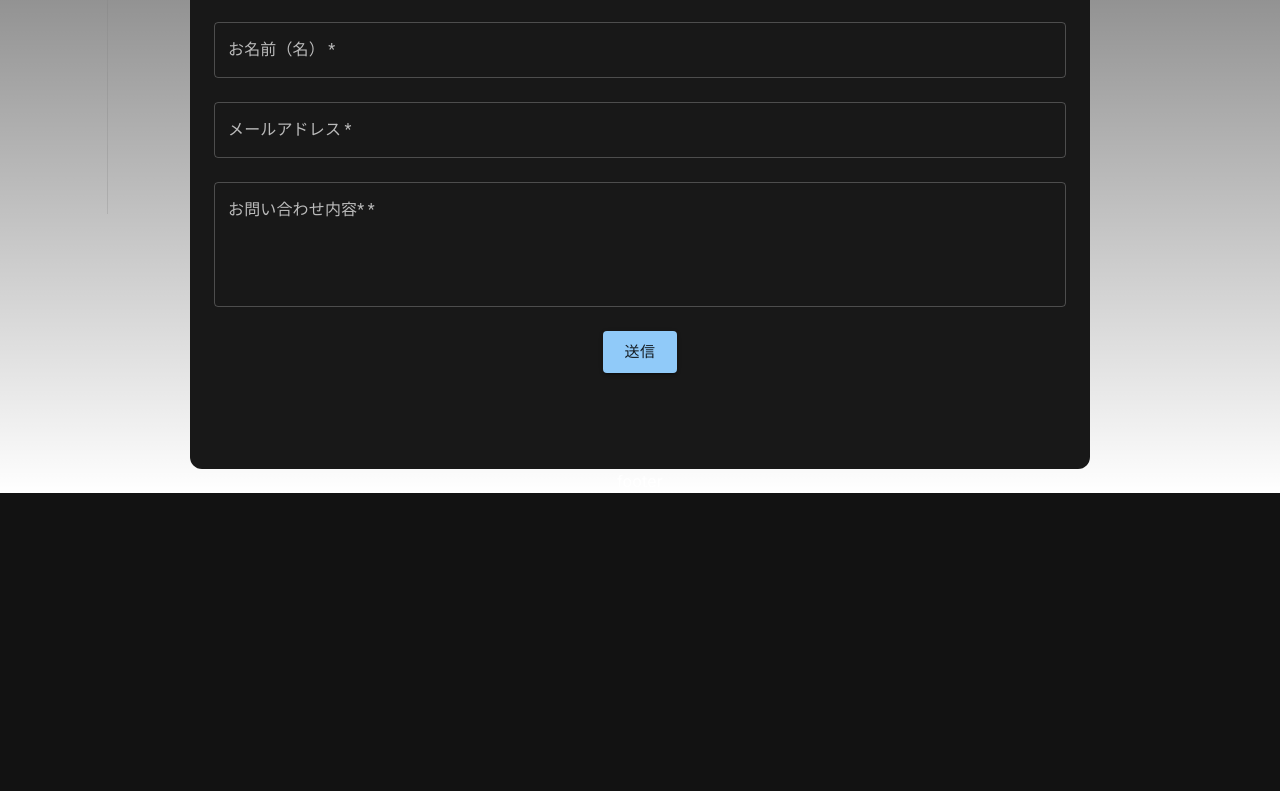
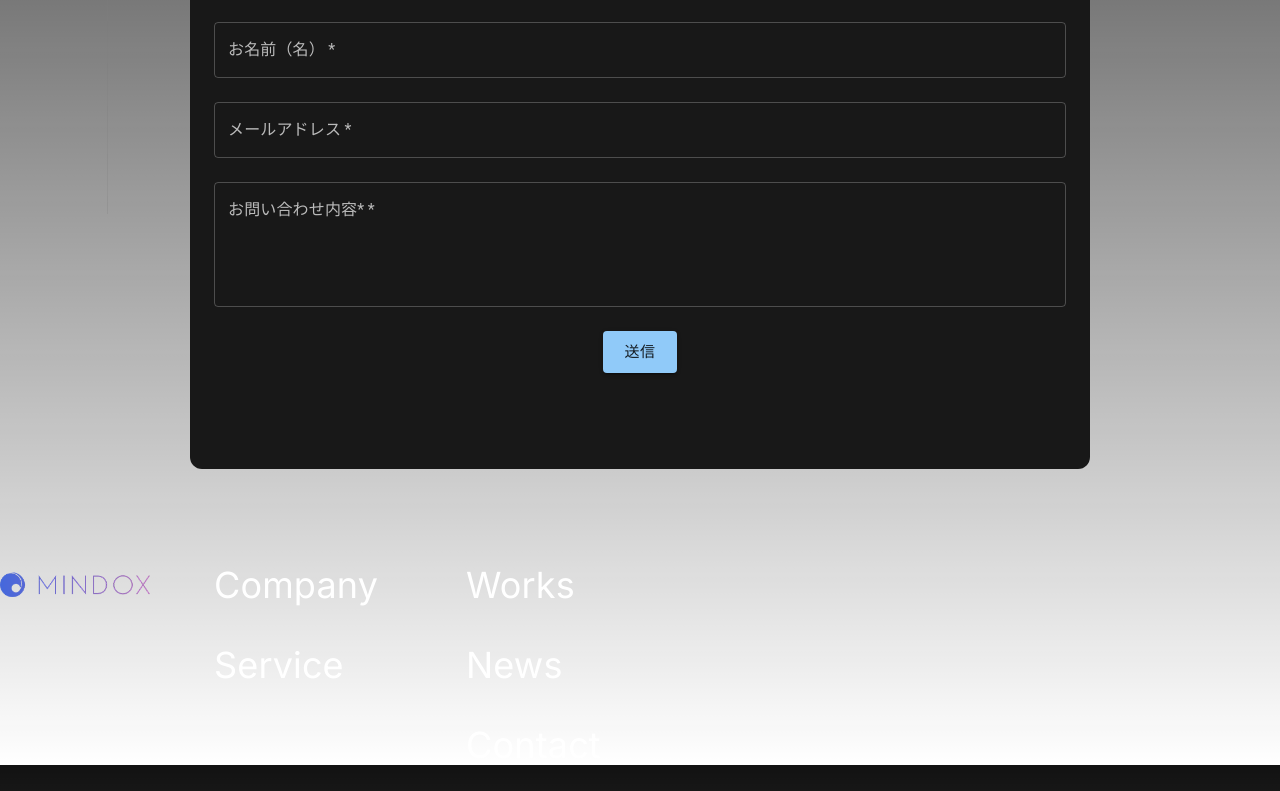
Before and after one commit to starduliang/mindox.jp, a Next.js app: page /contact in a window 1280 px wide. Shown: the part 586-1377 px from the top of the page. Before the commit the page ends 1079 px from the top, so only its background shows below. Built offline with nearby package versions, Linux system fonts and the light colour scheme.

Commit message:
add footer

```diff
--- a/app/Header.tsx
+++ b/app/Header.tsx
@@ -1,25 +1,9 @@
 import Link from 'next/link'
 import Image from 'next/image'
 
-const links: { name: string; href: string }[] = [
-  { name: 'Company', href: '/company' },
-  {
-    name: 'Service',
-    href: '/service'
-  },
-  {
-    name: 'Works',
-    href: '/works'
-  },
-  {
-    name: 'News',
-    href: '/news'
-  },
-  {
-    name: 'Articles',
-    href: '/articles'
-  }
-]
+import links from '@/config/links'
+
+const headerLinks = links.filter((link) => ['Company', 'Service', 'Works', 'News', 'Articles'].includes(link.name))
 
 const Header = () => (
   <header className="border-b border-[color-border] fixed top-0 w-full before:--header-bg-mask">
@@ -29,7 +13,7 @@ const Header = () => (
           <Image src="/logo_text.png" alt="Mindox Logo" width={260} height={58} priority />
         </Link>
         <ul className="flex gap-8">
-          {links.map(({ name, href }) => (
+          {headerLinks.map(({ name, href }) => (
             <li key={name}>
               <Link href={href} className="p-6 hover:text-gray-400 --link">
                 {name}
--- a/app/news/helloworld.mdx
+++ b/app/news/helloworld.mdx
@@ -10,9 +10,6 @@
 
 ### title 2-1-1
 
-<Footer/>
-
-import Footer from '/components/Footer'
 import ArticleLayout from '/components/articles/ArticleLayout'
 
 export default ({ children }) => <ArticleLayout>{children}</ArticleLayout>
--- a/components/Footer.tsx
+++ b/components/Footer.tsx
@@ -1,3 +1,31 @@
-const Footer = () => <div className="text-center">footer</div>
+import links from '@/config/links'
+import Link from 'next/link'
+import Image from 'next/image'
+
+const linkGroups = [
+  ['Company', 'Service'],
+  ['Works', 'News', 'Contact']
+].map((group) => links.filter((link) => group.includes(link.name)))
+
+const Footer = () => (
+  <div className="text-left flex flex-col md:flex-row gap-10 text-4xl mt-24">
+    <div>
+      <Link href={'/'}>
+        <Image src="/logo_text.png" alt="Mindox Logo" width={150} height={58} />
+      </Link>
+    </div>
+    {linkGroups.map((group, index) => (
+      <ul key={index} className="flex flex-col gap-y-10">
+        {group.map((link) => (
+          <li key={link.name}>
+            <Link href={link.href} className="p-6 hover:text-gray-400 --link">
+              {link.name}
+            </Link>
+          </li>
+        ))}
+      </ul>
+    ))}
+  </div>
+)
 
 export default Footer
--- /dev/null
+++ b/config/links.ts
@@ -0,0 +1,27 @@
+type LinkName = 'Company' | 'Service' | 'Works' | 'News' | 'Articles' | 'Contact'
+
+const links: { name: LinkName; href: string }[] = [
+  { name: 'Company', href: '/company' },
+  {
+    name: 'Service',
+    href: '/service'
+  },
+  {
+    name: 'Works',
+    href: '/works'
+  },
+  {
+    name: 'News',
+    href: '/news'
+  },
+  {
+    name: 'Articles',
+    href: '/articles'
+  },
+  {
+    name: 'Contact',
+    href: '/contact'
+  }
+]
+
+export default links
```
